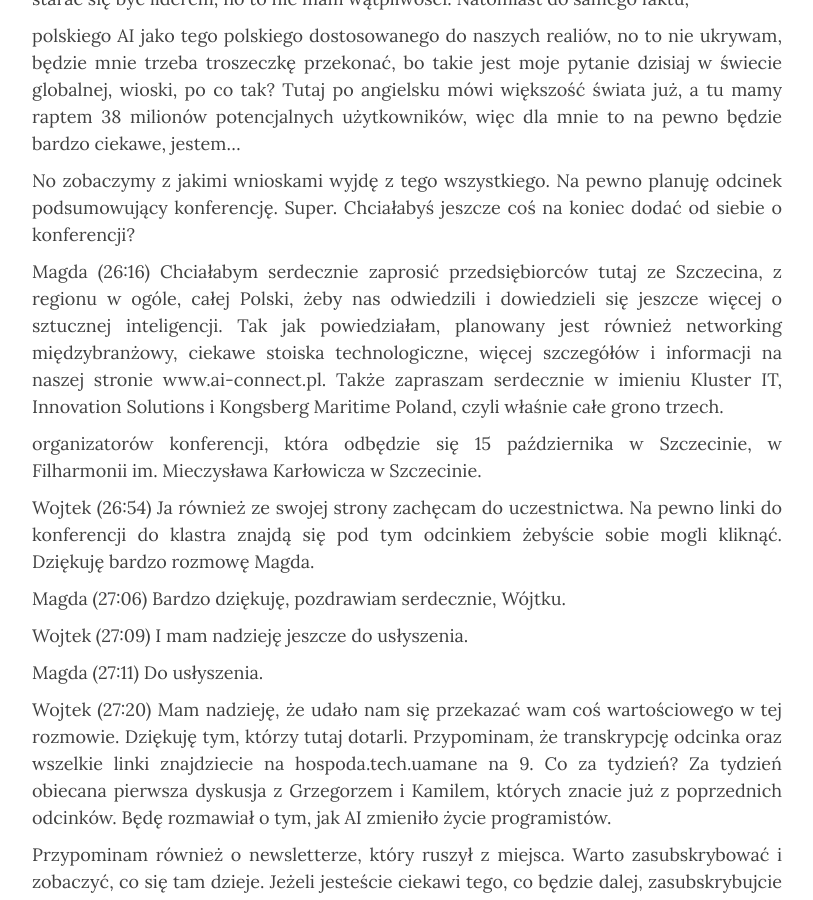
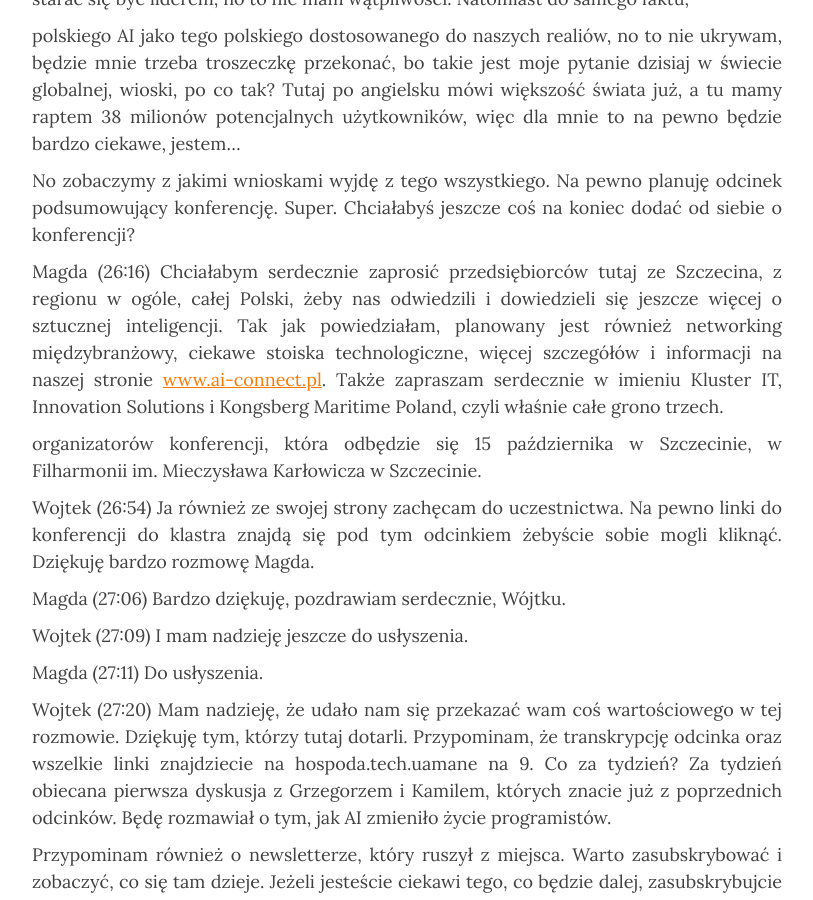
Before and after one commit to wnowicki/hospoda, a Jekyll site: the page built from _posts/2025-09-30-9.md, in a window 1280 px wide and 900 px high, scrolled down 9339 px. Shown: the whole window, without its empty margins (233-1046 px from the left). Built offline with Jekyll 4.4.1, drawn with Linux system fonts in a browser that asks for light colours; nearby versions of some CDN libraries; some of the changed lines change nothing that is shown.

Commit message:
Update 2025-09-30-9.md

```diff
--- a/_posts/2025-09-30-9.md
+++ b/_posts/2025-09-30-9.md
@@ -181,7 +181,7 @@ polskiego AI jako tego polskiego dostosowanego do naszych realiów, no to nie uk
 No zobaczymy z jakimi wnioskami wyjdę z tego wszystkiego. Na pewno planuję odcinek podsumowujący konferencję. Super. Chciałabyś jeszcze coś na koniec dodać od siebie o konferencji?
 
 Magda (26:16)
-Chciałabym serdecznie zaprosić przedsiębiorców tutaj ze Szczecina, z regionu w ogóle, całej Polski, żeby nas odwiedzili i dowiedzieli się jeszcze więcej o sztucznej inteligencji. Tak jak powiedziałam, planowany jest również networking międzybranżowy, ciekawe stoiska technologiczne, więcej szczegółów i informacji na naszej stronie www.ai-connect.pl. Także zapraszam serdecznie w imieniu Kluster IT, Innovation Solutions i Kongsberg Maritime Poland, czyli właśnie całe grono trzech.
+Chciałabym serdecznie zaprosić przedsiębiorców tutaj ze Szczecina, z regionu w ogóle, całej Polski, żeby nas odwiedzili i dowiedzieli się jeszcze więcej o sztucznej inteligencji. Tak jak powiedziałam, planowany jest również networking międzybranżowy, ciekawe stoiska technologiczne, więcej szczegółów i informacji na naszej stronie [www.ai-connect.pl](https://ai-connect.pl). Także zapraszam serdecznie w imieniu Kluster IT, Innovation Solutions i Kongsberg Maritime Poland, czyli właśnie całe grono trzech.
 
 organizatorów konferencji, która odbędzie się 15 października w Szczecinie, w Filharmonii im. Mieczysława Karłowicza w Szczecinie.
 
```
